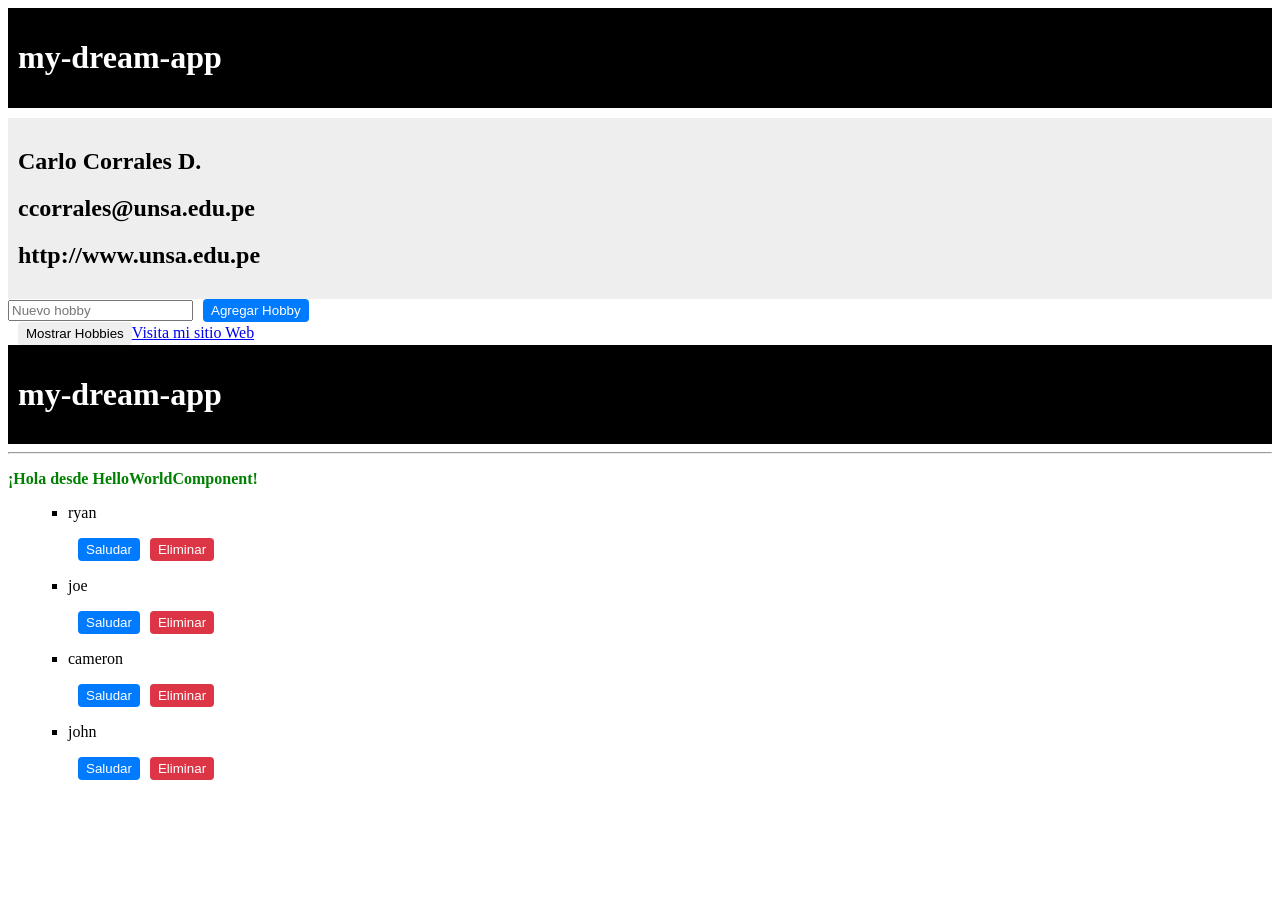
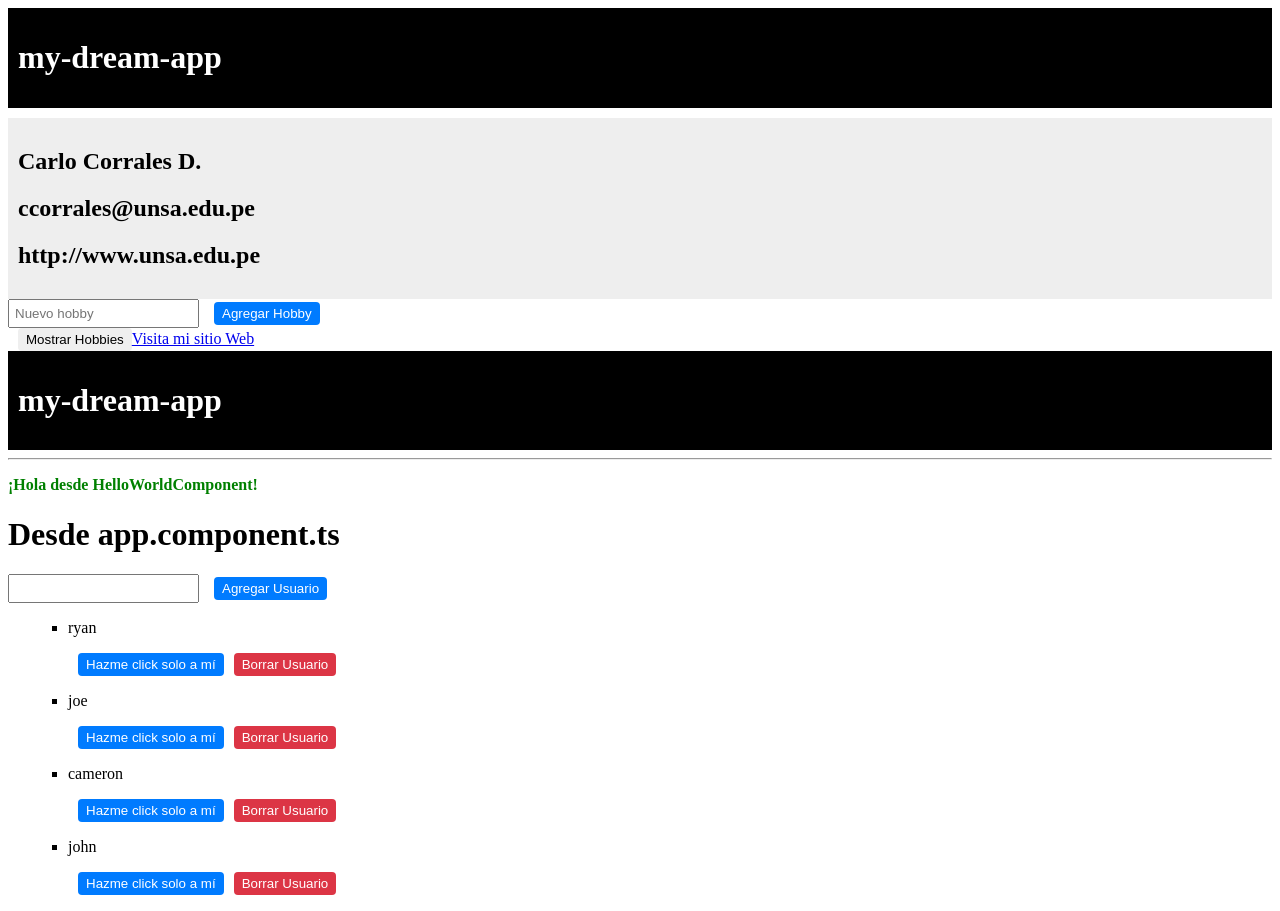
Before and after one commit to J-Gabriel-Quispe-M/PW2-GRUPO-A, an Angular app in the folder Angular/my-dream-app/: page / in a window 1280 px wide. Before the commit the page ends 800 px from the top, so only its background shows below. Built offline with nearby package versions, Linux system fonts and the light colour scheme.

Commit message:
Pasando referencias del Formulario

```diff
--- a/Angular/my-dream-app/src/app/app.css
+++ b/Angular/my-dream-app/src/app/app.css
@@ -38,3 +38,12 @@ button:nth-child(3) {
   background-color: #dc3545; /* Eliminar */
   color: white;
 }
+
+input {
+  padding: 5px;
+  margin-right: 5px;
+}
+
+form {
+  margin-bottom: 15px;
+}
--- a/Angular/my-dream-app/src/app/app.html
+++ b/Angular/my-dream-app/src/app/app.html
@@ -35,10 +35,17 @@
 <hr>
 <app-hello-world></app-hello-world>
 
+<h1>Desde app.component.ts</h1>
+
+<form (submit)="addUser(newUser)">
+  <input type="text" #newUser />
+  <button>Agregar Usuario</button>
+</form>
+
 <ul>
   <li *ngFor="let user of users">
     <app-user [nameUser]="user"></app-user>
-    <button (click)="mostrarAlerta(user)">Saludar</button>
-    <button (click)="eliminarUsuario(user)">Eliminar</button>
+    <button (click)="mostrarAlerta(user)">Hazme click solo a mí</button>
+    <button (click)="eliminarUsuario(user)">Borrar Usuario</button>
   </li>
 </ul>
--- a/Angular/my-dream-app/src/app/app.ts
+++ b/Angular/my-dream-app/src/app/app.ts
@@ -53,4 +53,11 @@ export class AppComponent {
     this.users = this.users.filter(user => user !== nombre);
   }
 
+  addUser(newUser: any): boolean {
+    this.users.push(newUser.value);
+    newUser.value = '';
+    newUser.focus();
+    return false;
+  }
+
 }
```
